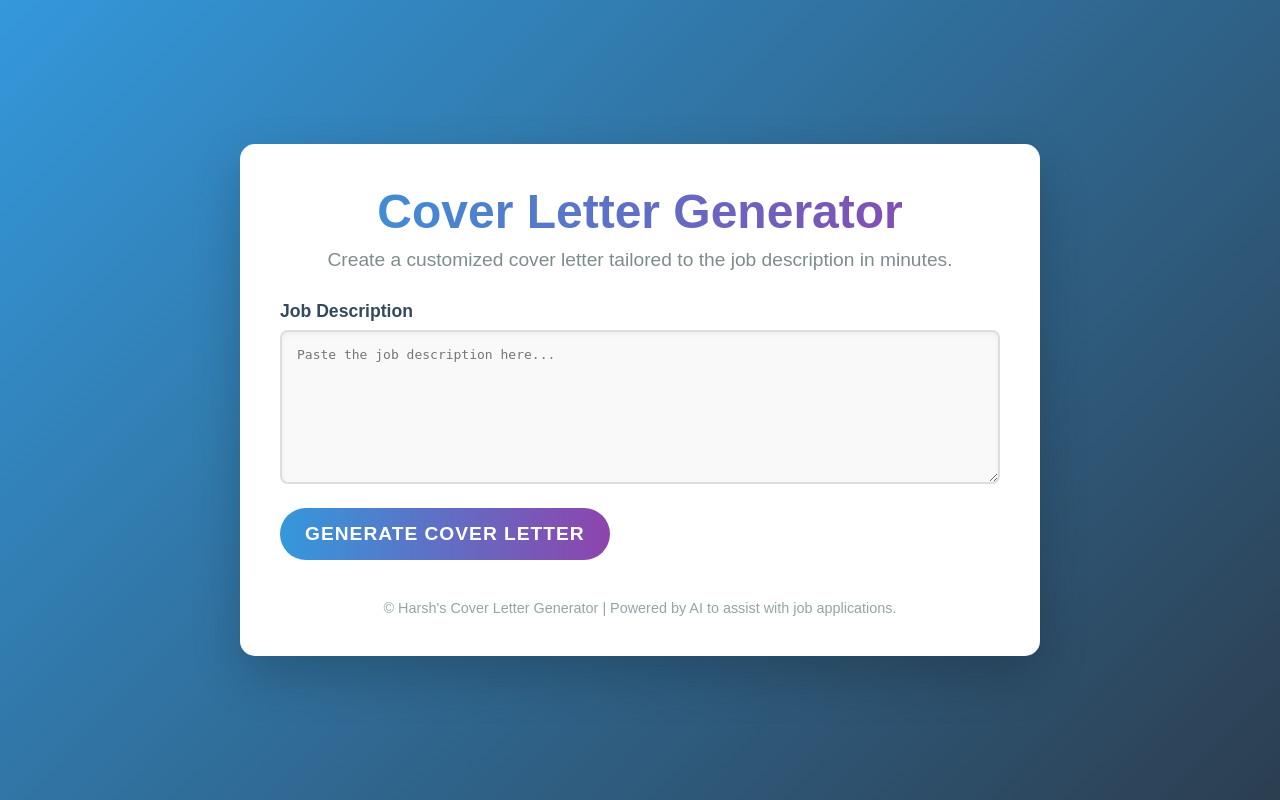
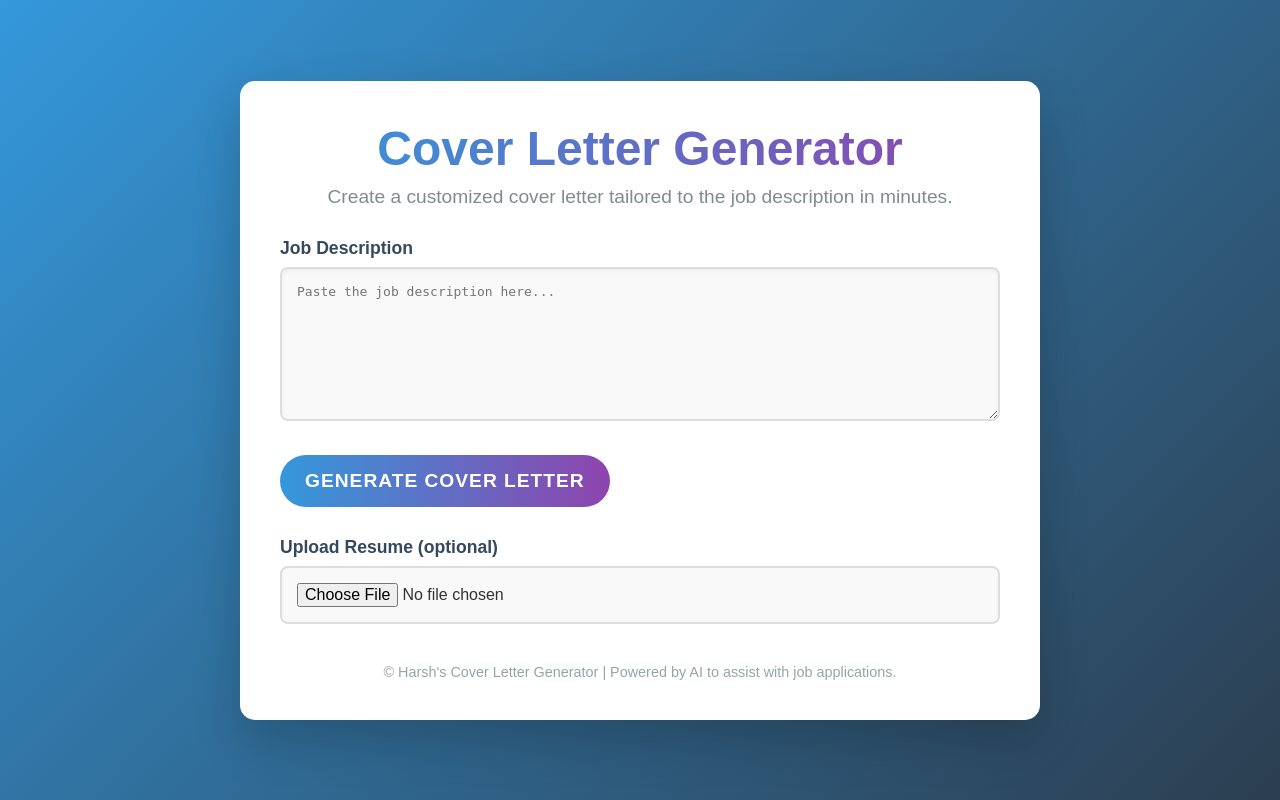
Before and after one commit to Harshchalla/CvGenerator, a Flask app: page / in a window 1280 px wide. Run offline with Flask 3, Linux system fonts and the light colour scheme.

Commit message:
added upload resume feature

```diff
--- a/app.py
+++ b/app.py
@@ -12,17 +12,28 @@ tokenizer = GPT2TokenizerFast.from_pretrained("gpt2")
 app = Flask(__name__)
 
 # Function to extract text from your resume PDF
-def extract_text_from_pdf(pdf_path):
+def extract_text_from_pdf(pdf):
     try:
-        with open(pdf_path, "rb") as file:
-            reader = PyPDF2.PdfReader(file)
+        # Check if the input is a FileStorage object or a file path
+        if isinstance(pdf, (str, os.PathLike)):
+            # It's a file path, open the file normally
+            with open(pdf, "rb") as file:
+                reader = PyPDF2.PdfReader(file)
+                text = ""
+                for page in range(len(reader.pages)):
+                    text += reader.pages[page].extract_text()
+        else:
+            # It's a file-like object (FileStorage), read from it directly
+            reader = PyPDF2.PdfReader(pdf)
             text = ""
             for page in range(len(reader.pages)):
                 text += reader.pages[page].extract_text()
+
         return text
     except Exception as e:
         print(f"Error reading PDF: {e}")
         return ""
+
 
 # Function to extract company name from job description
 def extract_company_name(job_description):
@@ -110,12 +121,15 @@ def index():
 @app.route('/generate_cover_letter', methods=['POST'])
 def generate_cover_letter():
     job_description = request.form.get('job-description')
+    resume_file = request.files.get('resume')  # Handle the uploaded resume
 
     if not job_description:
         return "No job description provided", 400
 
-    # Extract resume text
-    resume_text = extract_text_from_pdf("resume.pdf")
+    if resume_file:
+        resume_text = extract_text_from_pdf(resume_file)  # Use uploaded resume
+    else:
+        resume_text = extract_text_from_pdf("resume.pdf")  # Use default resume.pdf
 
     if not resume_text:
         return "No resume found", 400
--- a/static/css/styles.css
+++ b/static/css/styles.css
@@ -1,4 +1,5 @@
 /* General Reset and Body Styling */
+
 * {
     margin: 0;
     padding: 0;
@@ -26,7 +27,9 @@ body {
     animation: fadeIn 1.2s ease-in-out;
 }
 
+
 /* Animation for the container */
+
 @keyframes fadeIn {
     from {
         opacity: 0;
@@ -38,7 +41,9 @@ body {
     }
 }
 
+
 /* Header */
+
 header {
     text-align: center;
     margin-bottom: 30px;
@@ -58,7 +63,9 @@ header p {
     color: #7f8c8d;
 }
 
+
 /* Form Section */
+
 .form-section {
     margin-top: 20px;
 }
@@ -75,7 +82,9 @@ label {
     font-size: 1.1em;
 }
 
+
 /* Textarea Styling */
+
 textarea {
     width: 100%;
     padding: 15px;
@@ -94,7 +103,9 @@ textarea:focus {
     box-shadow: 0 0 10px rgba(52, 152, 219, 0.5);
 }
 
+
 /* Button Styles */
+
 .btn {
     display: inline-block;
     background: linear-gradient(to right, #3498db, #8e44ad);
@@ -121,7 +132,9 @@ textarea:focus {
     box-shadow: none;
 }
 
+
 /* Footer */
+
 footer {
     text-align: center;
     margin-top: 40px;
@@ -133,16 +146,16 @@ footer p {
     margin-bottom: 0;
 }
 
+
 /* Responsive Design */
+
 @media (max-width: 768px) {
     .container {
         padding: 20px;
     }
-
     header h1 {
         font-size: 2.2em;
     }
-
     .btn {
         width: 100%;
         padding: 15px;
@@ -150,7 +163,9 @@ footer p {
     }
 }
 
+
 /* Smooth scroll effect for the submit event */
+
 @keyframes smoothScroll {
     from {
         opacity: 0;
@@ -159,3 +174,39 @@ footer p {
         opacity: 1;
     }
 }
+
+input[type="file"] {
+    display: block;
+    width: 100%;
+    padding: 15px;
+    font-size: 1em;
+    border: 2px solid #ddd;
+    border-radius: 8px;
+    background-color: #f9f9f9;
+    transition: border-color 0.3s ease;
+    margin-top: 8px;
+}
+
+input[type="file"]:focus {
+    border-color: #3498db;
+    outline: none;
+    background-color: #fff;
+    box-shadow: 0 0 10px rgba(52, 152, 219, 0.5);
+}
+
+.form-group {
+    margin-bottom: 30px;
+    /* Updated for better spacing */
+}
+
+@media (max-width: 768px) {
+    input[type="file"] {
+        width: 100%;
+        padding: 12px;
+        /* Adjust padding on smaller screens */
+    }
+    .btn {
+        margin-top: 15px;
+        /* Increase margin above the button on smaller screens */
+    }
+}
--- a/templates/index.html
+++ b/templates/index.html
@@ -16,7 +16,8 @@
             </header>
 
             <section class="form-section">
-                <form id="job-description-form" action="/generate_cover_letter" method="POST">
+                <form id="job-description-form" action="/generate_cover_letter" method="POST" enctype="multipart/form-data">
+
                     <div class="form-group">
                         <label for="job-description">Job Description</label>
                         <textarea id="job-description" name="job-description" placeholder="Paste the job description here..." rows="8" required></textarea>
@@ -25,6 +26,11 @@
                     <div class="form-group">
                         <button type="submit" class="btn">Generate Cover Letter</button>
                     </div>
+                    <div class="form-group">
+                        <label for="resume">Upload Resume (optional)</label>
+                        <input type="file" id="resume" name="resume" accept="application/pdf">
+                    </div>
+
                 </form>
             </section>
 
```
